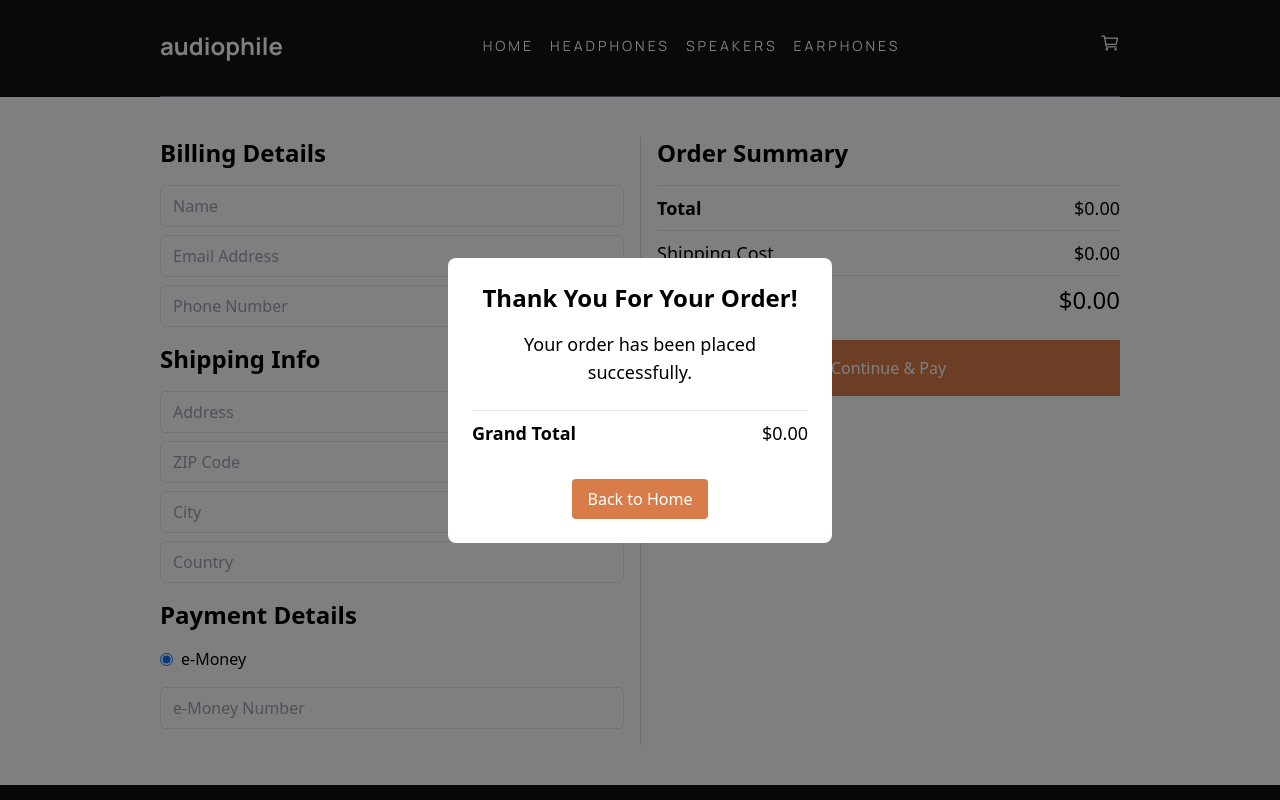
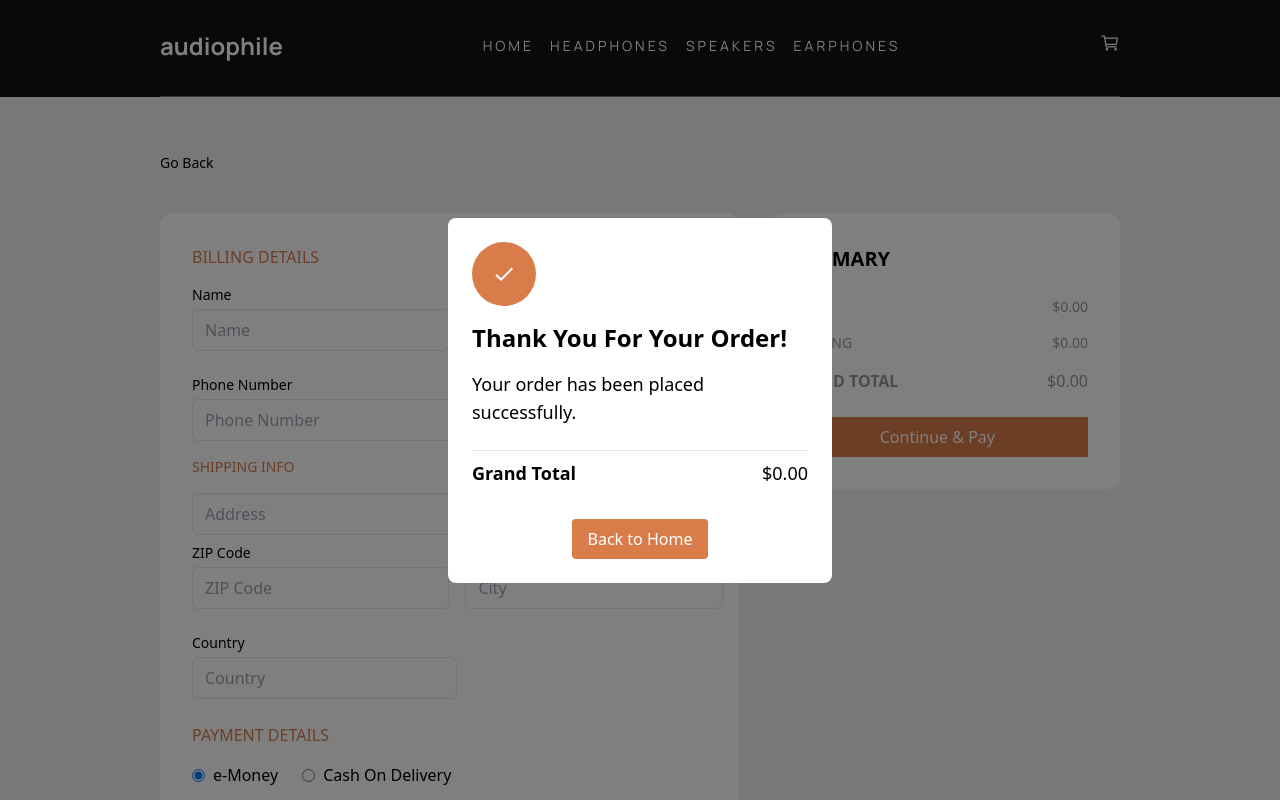
Before and after one commit to Erica-Livia/e-commerce, a React (Vite) app in the folder ecommerce/: page /checkout in a window 1280 px wide. Both pictures are taken after a click on the button "Continue & Pay". Shown: the top 800 px of the page. Built offline with nearby package versions, Linux system fonts and the light colour scheme.

Commit message:
checkout Page

```diff
--- a/ecommerce/src/views/Chechout/CheckoutPage.jsx
+++ b/ecommerce/src/views/Chechout/CheckoutPage.jsx
@@ -1,6 +1,7 @@
 import React, { useState } from 'react';
 import { useCart } from '../../components/Cart/CartContext';
 import OrderConfirmationModal from './OrderConfirmationModal';
+import '../../custom.css';
 
 const CheckoutPage = () => {
     const { cart, total } = useCart();
@@ -35,62 +36,106 @@ const CheckoutPage = () => {
     };
 
     return (
-        <div className="px-4 md:px-10 lg:px-40 py-10 mx-auto">
-            <div className="flex justify-between">
-                <div className="w-1/2 pr-4">
-                    <h2 className="text-2xl mb-4 font-bold">Billing Details</h2>
+        <div className="px-4 md:px-20 lg:px-40 py-4 mx-auto bg-darkWhite">
+            <div className="flex justify-start items-center py-8">
+                <button
+                    onClick={() => navigate(-3)}
+                    className="text-black text-sm py-2 border-none hover:underline"
+                >
+                    Go Back
+                </button>
+            </div>
+            <div className="flex flex-col lg:flex-row justify-between gap-x-8">
+                <div className="lg:w-2/3 lg:pr-4 bg-white p-8 rounded-xl">
+                    <h2 className="text-l text-cta mb-4 font-normal">BILLING DETAILS</h2>
+
+                    <div className="flex flex-col md:flex-row lg:flex-row md:space-x-4 lg:space-x-4 mb-4">
+                        <div className="flex-1 w-full">
+                            <label htmlFor="name" className="block mb-1 text-sm">Name</label>
                             <input
                                 type="text"
+                                id="name"
                                 placeholder="Name"
                                 value={billingDetails.name}
-                        onChange={(e) => setBillingDetails({ ...billingDetails, name: e.target.value })}
+                                onChange={(e) => setBillingDetails({...billingDetails, name: e.target.value})}
                                 className="w-full border rounded-md px-3 py-2 mb-2"
                             />
+                        </div>
+                        <div className="flex-1">
+                            <label htmlFor="email" className="block mb-1 text-sm">Email</label>
                             <input
                                 type="email"
+                                id="email"
                                 placeholder="Email Address"
                                 value={billingDetails.email}
-                        onChange={(e) => setBillingDetails({ ...billingDetails, email: e.target.value })}
+                                onChange={(e) => setBillingDetails({...billingDetails, email: e.target.value})}
                                 className="w-full border rounded-md px-3 py-2 mb-2"
                             />
+                        </div>
+                    </div>
+
+                    <label htmlFor="phoneNumber" className="block mb-1 text-sm">Phone Number</label>
                     <input
                         type="tel"
+                        id="phoneNumber"
                         placeholder="Phone Number"
                         value={billingDetails.phoneNumber}
-                        onChange={(e) => setBillingDetails({ ...billingDetails, phoneNumber: e.target.value })}
-                        className="w-full border rounded-md px-3 py-2 mb-4"
+                        onChange={(e) => setBillingDetails({...billingDetails, phoneNumber: e.target.value})}
+                        className="w-1/2 border rounded-md px-3 py-2 mb-4"
                     />
-                    <h2 className="text-2xl mb-4 font-bold">Shipping Info</h2>
+
+                    <h2 className="text-l text-cta mb-4 font-normal text-sm">SHIPPING INFO</h2>
+
                     <input
                         type="text"
+                        id="address"
                         placeholder="Address"
                         value={shippingInfo.address}
-                        onChange={(e) => setShippingInfo({ ...shippingInfo, address: e.target.value })}
+                        onChange={(e) => setShippingInfo({...shippingInfo, address: e.target.value})}
                         className="w-full border rounded-md px-3 py-2 mb-2"
                     />
+
+                    <div className="flex flex-col lg:flex-row lg:space-x-4 mb-4">
+                        <div className="flex-1">
+                            <label htmlFor="zipCode" className="block mb-1 text-sm">ZIP Code</label>
                             <input
                                 type="text"
+                                id="zipCode"
                                 placeholder="ZIP Code"
                                 value={shippingInfo.zipCode}
-                        onChange={(e) => setShippingInfo({ ...shippingInfo, zipCode: e.target.value })}
+                                onChange={(e) => setShippingInfo({...shippingInfo, zipCode: e.target.value})}
                                 className="w-full border rounded-md px-3 py-2 mb-2"
                             />
+                        </div>
+                        <div className="flex-1">
+                            <label htmlFor="city" className="block mb-1 text-sm">City</label>
                             <input
                                 type="text"
+                                id="city"
                                 placeholder="City"
                                 value={shippingInfo.city}
-                        onChange={(e) => setShippingInfo({ ...shippingInfo, city: e.target.value })}
+                                onChange={(e) => setShippingInfo({...shippingInfo, city: e.target.value})}
                                 className="w-full border rounded-md px-3 py-2 mb-2"
                             />
+                        </div>
+                    </div>
+
+                    <div className="flex flex-col lg:flex-row lg:space-x-4 mb-4">
+                        <div className="flex-1">
+                            <label htmlFor="country" className="block mb-1 text-sm">Country</label>
                             <input
                                 type="text"
+                                id="country"
                                 placeholder="Country"
                                 value={shippingInfo.country}
-                        onChange={(e) => setShippingInfo({ ...shippingInfo, country: e.target.value })}
-                        className="w-full border rounded-md px-3 py-2 mb-4"
+                                onChange={(e) => setShippingInfo({...shippingInfo, country: e.target.value})}
+                                className="w-1/2 border rounded-md px-3 py-2 mb-2"
                             />
-                    <h2 className="text-2xl mb-4 font-bold">Payment Details</h2>
-                    <div className="flex items-center mb-4">
+                        </div>
+                    </div>
+
+                    <h2 className="text-l text-cta mb-4 font-normal">PAYMENT DETAILS</h2>
+                    <div className="flex items-center mb-4 gap-2">
                         <input
                             type="radio"
                             id="eMoney"
@@ -98,9 +143,19 @@ const CheckoutPage = () => {
                             value="e-Money"
                             checked={paymentMethod === 'e-Money'}
                             onChange={() => handlePaymentMethodChange('e-Money')}
-                            className="mr-2"
+                            className=""
                         />
-                        <label htmlFor="eMoney">e-Money</label>
+                        <label htmlFor="eMoney" className="pr-4">e-Money</label>
+                        <input
+                            type="radio"
+                            id="cash"
+                            name="paymentMethod"
+                            value="Cash On Delivery"
+                            checked={paymentMethod === 'Cash On Delivery'}
+                            onChange={() => handlePaymentMethodChange('Cash On Delivery')}
+                            className=""
+                        />
+                        <label htmlFor="cash">Cash On Delivery</label>
                     </div>
                     {paymentMethod === 'e-Money' && (
                         <input
@@ -112,41 +167,45 @@ const CheckoutPage = () => {
                         />
                     )}
                 </div>
-                <div className="w-1/2 pl-4 border-l border-gray-300">
-                    <h2 className="text-2xl mb-4 font-bold">Order Summary</h2>
+                <div className="lg:w-2/5 lg:pl-4 mt-8 h-fit lg:mt-0 bg-white p-8 rounded-xl">
+                    <h2 className="text-xl mb-4 font-semibold">SUMMARY</h2>
                     <ul className="mb-4">
                         {cart.map(item => (
-                            <li key={item.id} className="flex justify-between items-center py-2 border-b">
-                                <img src={item.image} alt={item.title} className="w-16 h-16 object-cover" />
+                            <li key={item.id} className="flex justify-between items-center py-4">
+                                <div className="bg-darkWhite p-2 rounded">
+                                    <img src={item.image} alt={item.title} className="w-10 h-10 object-cover"/>
+                                </div>
                                 <div className="flex-1 ml-4">
-                                    <h3 className="font-bold">{item.title}</h3>
-                                    <p>${item.price}</p>
-                                    <p>Quantity: {item.quantities}</p>
+                                    <h3 className="font-normal">{item.title}</h3>
+                                    <p className="text-footerText">${item.price}</p>
+                                </div>
+                                <div>
+                                    <p className="text-footerText">x{item.quantities}</p>
                                 </div>
                             </li>
                         ))}
                     </ul>
-                    <div className="flex justify-between items-center py-2 border-t">
-                        <span className="text-lg font-bold">Total</span>
-                        <span className="text-lg">${total.toFixed(2)}</span>
+                    <div className="flex justify-between items-center py-2">
+                        <span className="text-sm text-footerText font-normal">TOTAL</span>
+                        <span className="text-sm text-footerText">${total.toFixed(2)}</span>
                     </div>
-                    <div className="flex justify-between items-center py-2 border-t">
-                        <span className="text-lg">Shipping Cost</span>
-                        <span className="text-lg">$0.00</span> {/* Placeholder for shipping cost */}
+                    <div className="flex justify-between items-center py-2">
+                        <span className="text-sm text-footerText">SHIPPING</span>
+                        <span className="text-sm text-footerText">$0.00</span> {/* Placeholder for shipping cost */}
                     </div>
-                    <div className="flex justify-between items-center py-2 border-t">
-                        <span className="text-2xl font-bold">Grand Total</span>
-                        <span className="text-2xl">${total.toFixed(2)}</span>
+                    <div className="flex justify-between items-center py-2">
+                        <span className="text-l text-footerText font-semibold">GRAND TOTAL</span>
+                        <span className="text-l text-footerText">${total.toFixed(2)}</span>
                     </div>
                     <button
                         onClick={handleCheckout}
-                        className="w-full bg-cta text-white py-4 mt-4 hover:bg-lightCta"
+                        className="w-full bg-cta text-white py-2 mt-4 hover:bg-lightCta"
                     >
                         Continue & Pay
                     </button>
                 </div>
             </div>
-            <OrderConfirmationModal isOpen={isModalOpen} onClose={handleCloseModal} total={total} />
+            <OrderConfirmationModal isOpen={isModalOpen} onClose={handleCloseModal} total={total}/>
         </div>
     );
 };
--- a/ecommerce/src/views/Chechout/OrderConfirmationModal.jsx
+++ b/ecommerce/src/views/Chechout/OrderConfirmationModal.jsx
@@ -1,4 +1,7 @@
 import React from 'react';
+import { MdDone } from "react-icons/md";
+import { Link } from "react-router-dom";
+
 
 const OrderConfirmationModal = ({ isOpen, onClose, total }) => {
     if (!isOpen) return null;
@@ -6,8 +9,12 @@ const OrderConfirmationModal = ({ isOpen, onClose, total }) => {
     return (
         <div className="fixed inset-0 bg-black bg-opacity-50 flex justify-center items-center z-50">
             <div className="bg-white rounded-lg p-6 w-96 text-center">
-                <h2 className="text-2xl font-bold mb-4">Thank You For Your Order!</h2>
-                <p className="text-lg mb-6">Your order has been placed successfully.</p>
+                <div className="p-5 bg-cta w-fit rounded-full ">
+                    <MdDone className="text-white size-6 font-bold"/>
+                </div>
+
+                <h2 className="text-2xl text-start mt-4 font-bold mb-4">Thank You For Your Order!</h2>
+                <p className="text-lg text-start mb-6">Your order has been placed successfully.</p>
                 <div className="flex justify-between items-center py-2 border-t">
                     <span className="text-lg font-bold">Grand Total</span>
                     <span className="text-lg">${total.toFixed(2)}</span>
@@ -16,7 +23,7 @@ const OrderConfirmationModal = ({ isOpen, onClose, total }) => {
                     onClick={onClose}
                     className="mt-6 bg-cta text-white py-2 px-4 rounded hover:bg-lightCta"
                 >
-                    Back to Home
+                   <Link to="/">Back to Home </Link>
                 </button>
             </div>
         </div>
--- a/ecommerce/src/views/ProductDetails/ProductDetails.jsx
+++ b/ecommerce/src/views/ProductDetails/ProductDetails.jsx
@@ -102,7 +102,7 @@ function ProductDetails() {
                 <div className="flex justify-start items-center py-8">
                     <button
                         onClick={() => navigate(-1)}
-                        className="text-black text-sm py-2 border-none hover:bg-gray-200"
+                        className="text-black text-sm py-2 border-none hover:underline"
                     >
                         Go Back
                     </button>
```
Also changed, not shown: ecommerce/src/components/Cart/CartModal.jsx (+10 -3 lines). Lines whose indentation alone changed are shown as unchanged.
